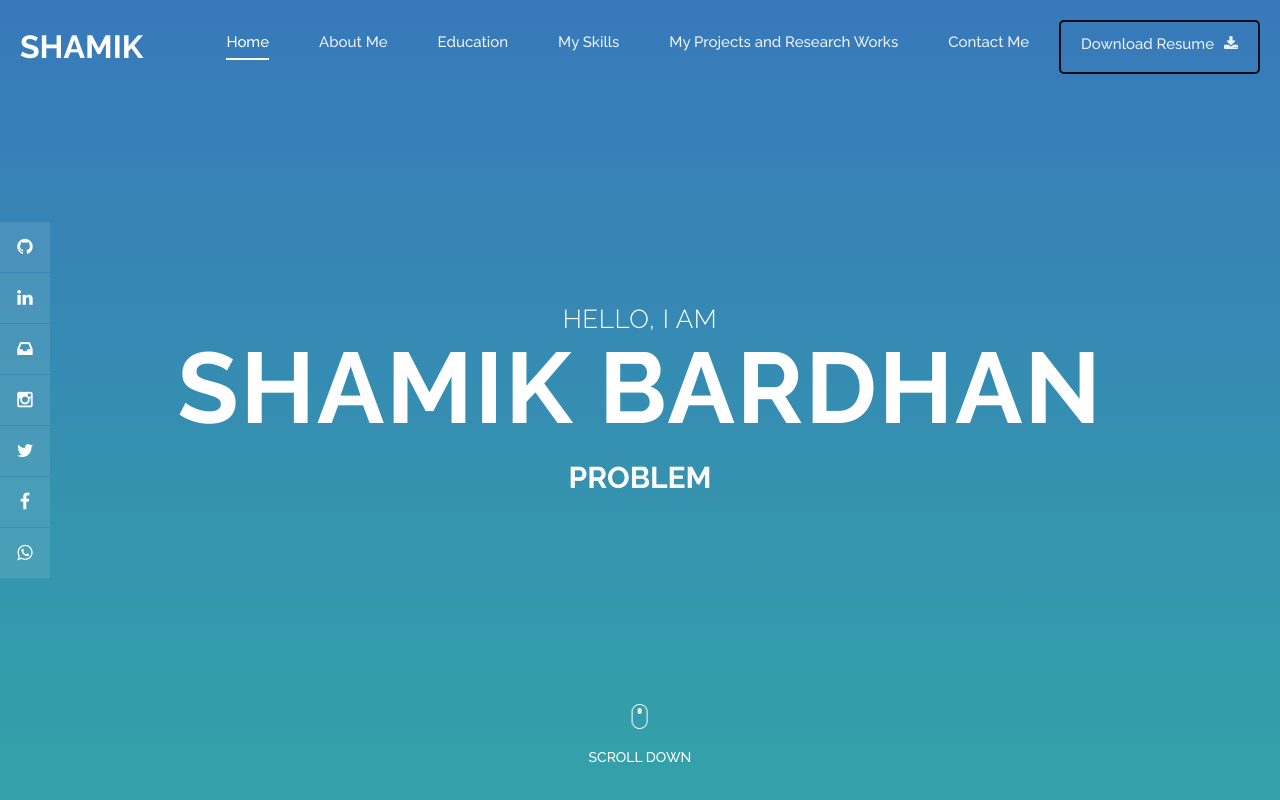
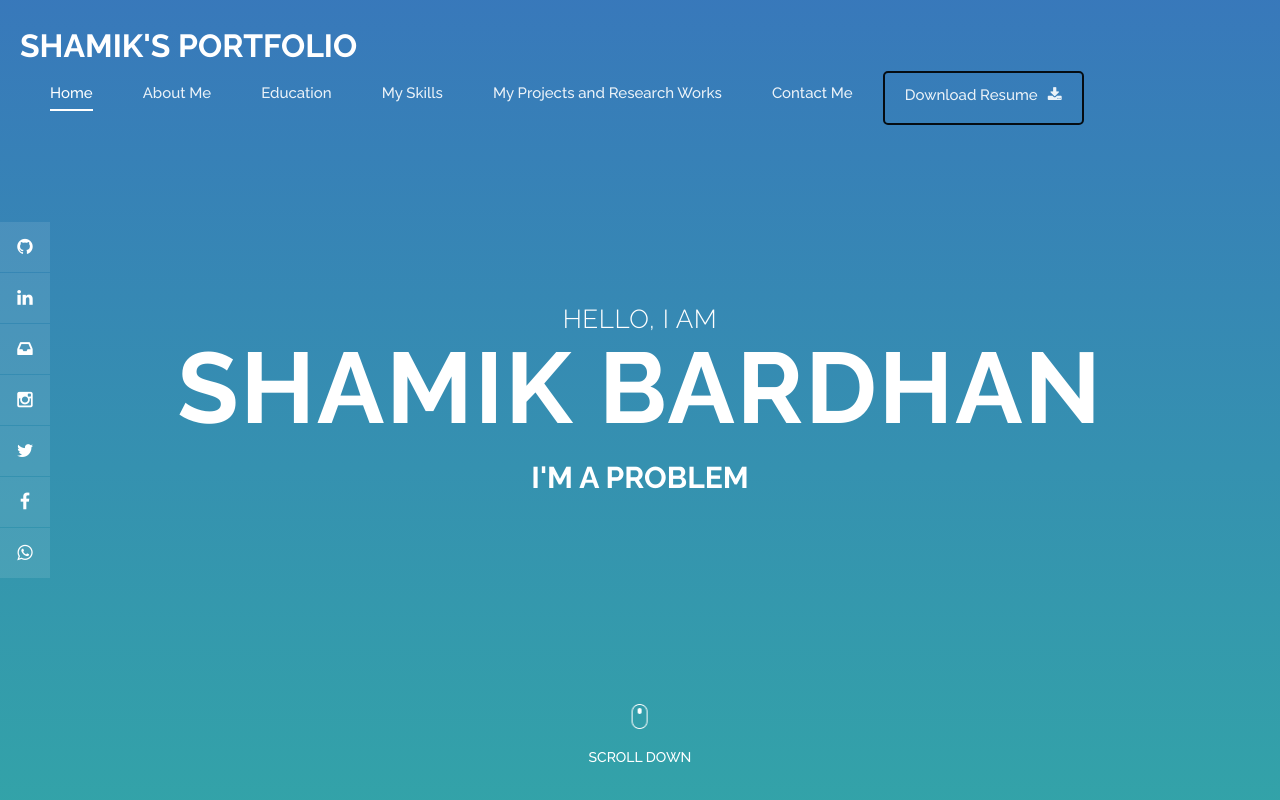
Before and after one commit to Shamik004/My-First-Porfolio-Website, a plain HTML site: page index.html in a window 1280 px wide. Drawn offline with Linux system fonts and the light colour scheme.

Commit message:
Update portfolio title and clean up commented text in index.html

```diff
--- a/index.html
+++ b/index.html
@@ -149,7 +149,7 @@
       <header id="header">
         <div class="container-fluid">
           <div class="navbar">
-            <a href="#slide01" id="logo" title="Shamik"> Shamik </a>
+            <a href="#slide01" id="logo" title="Shamik"> Shamik's Portfolio </a>
             <div class="navigation-row">
               <nav id="navigation">
                 <button type="button" class="navbar-toggle">
@@ -206,10 +206,7 @@
               <h1 class="welcome-title animate" data-animate="fadeInUp">
                 Shamik Bardhan
               </h1>
-              <!-- <p class="animate" data-animate="fadeInUp">
-                Student | Developer | Problem Solver | Tech Enthusiast
-              </p> -->
-              <h3 class="animate" data-animate="fadeInUp">
+              <h3 class="animate" data-animate="fadeInUp">I'm a
                 <span id="animated-text"></span>
               </h3>
               <div
```
